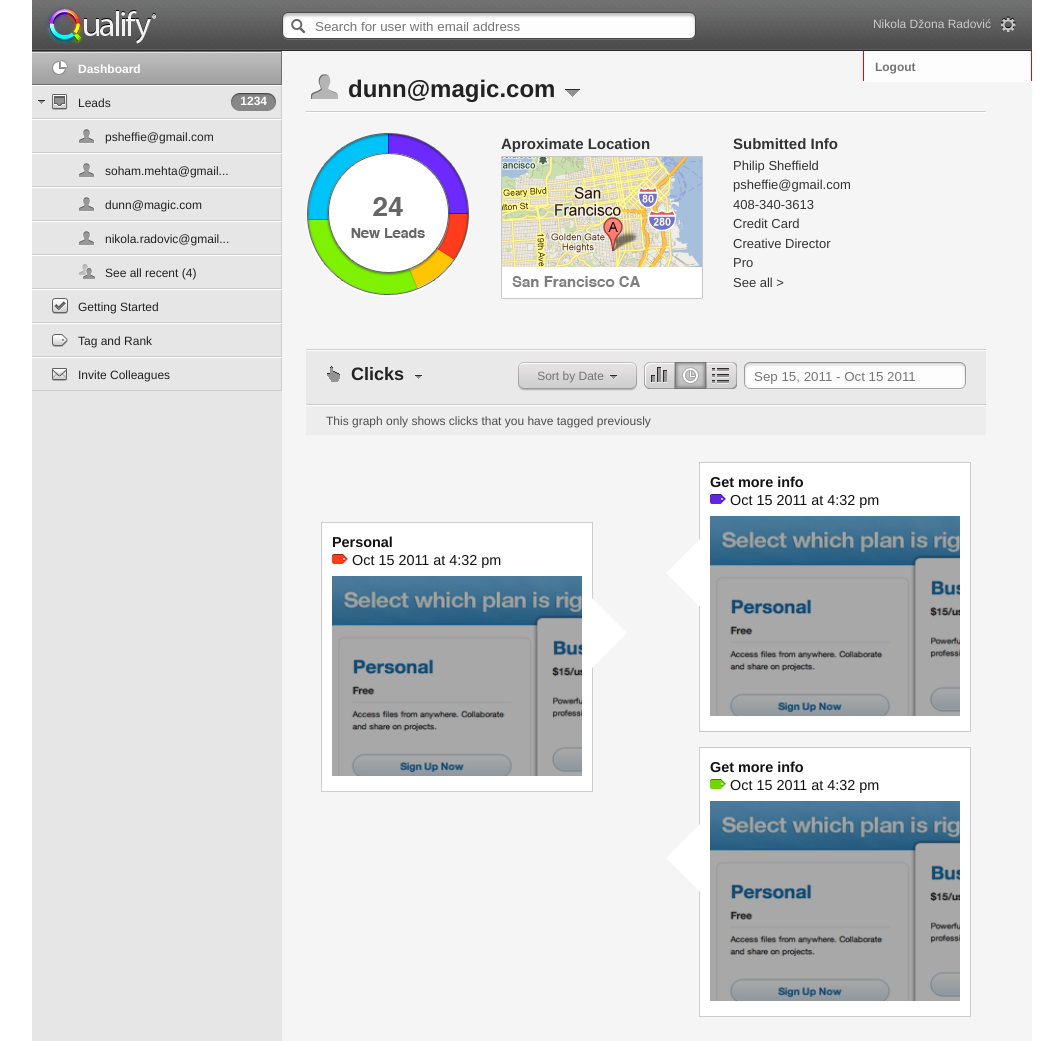
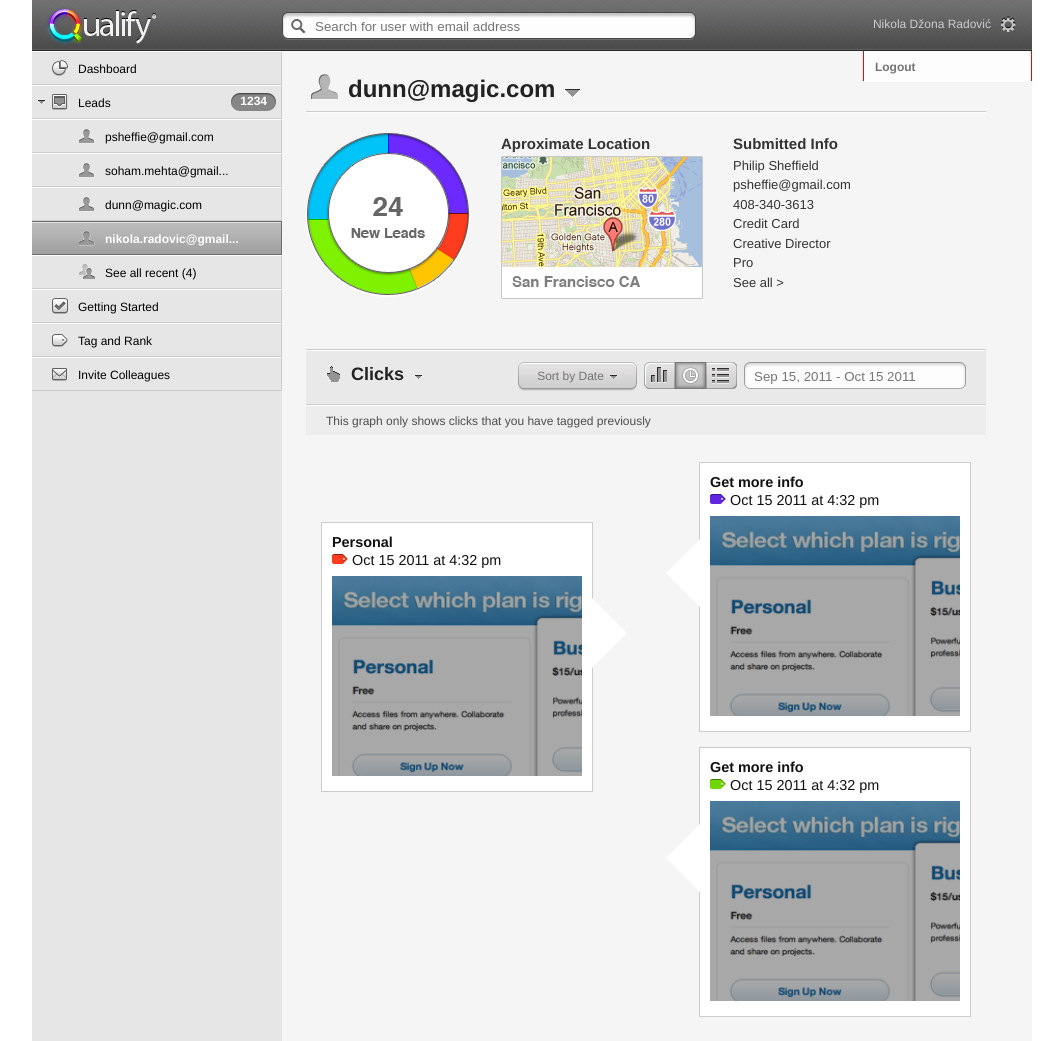
Before and after one commit to vprorok/dzona065, a PHP site: page /leads-timeline.php in a window 1280 px wide. Shown: the top 1041 px of the page, without its empty margins (108-1171 px from the left). Run offline with PHP 8.4, Linux system fonts and the light colour scheme.

Commit message:
added left links to timeline

```diff
--- a/leads-timeline.php
+++ b/leads-timeline.php
@@ -46,16 +46,16 @@
 
             <div class="span-6">
                 <ul>
-                    <li class="dashboard active"><div class="dashboard-icon icon mrgn-icon-1"></div><span class="label">Dashboard</span></li>
-                    <li class="leads"><div class="arrow arrow mrgn-arrow"></div><div class="leads-icon icon mrgn-icon-2"></div><span class="label">Leads</span><div class="num_box"><span>1234</span></div></li>
-                    <li class="leads-email"><div class="leads-email-icon icon mrgn-icon-3"></div><span class="label">psheffie@gmail.com</span></li>
-                    <li class="leads-email"><div class="leads-email-icon icon mrgn-icon-3"></div><span class="label">soham.mehta@gmail...</span></li>
-                    <li class="leads-email"><div class="leads-email-icon icon mrgn-icon-3"></div><span class="label">dunn@magic.com</span></li>
-                    <li class="leads-email"><div class="leads-email-icon icon mrgn-icon-3"></div><span class="label">nikola.radovic@gmail...</span></li>
-                    <li class="leads-more"><div class="leads-more-icon icon mrgn-icon-3"></div><span class="label">See all recent (4)</span></li>
-                    <li class="getting_started"><div class="getting_started-icon icon mrgn-icon-1"></div><span class="label">Getting Started</span></li>
-                    <li class="tag_and_rank"><div class="tag_and_rank-icon icon mrgn-icon-1"></div><span class="label">Tag and Rank</span></li>
-                    <li class="invite_colleagues"><div class="invite_colleagues-icon icon mrgn-icon-1"></div><span class="label">Invite Colleagues</span></li>
+                    <a href="index.php" class="menu-item"><li class="dashboard"><div class="dashboard-icon icon mrgn-icon-1"></div><span class="label">Dashboard</span></li></a>
+                    <a href="leads.php" class="menu-item"><li class="leads"><div class="arrow arrow mrgn-arrow"></div><div class="leads-icon icon mrgn-icon-2"></div><span class="label">Leads</span><div class="num_box"><span>1234</span></div></li></a>
+                    <a href="#" class="menu-item"><li class="leads-email"><div class="leads-email-icon icon mrgn-icon-3"></div><span class="label">psheffie@gmail.com</span></li></a>
+                    <a href="#" class="menu-item"><li class="leads-email"><div class="leads-email-icon icon mrgn-icon-3"></div><span class="label">soham.mehta@gmail...</span></li></a>
+                    <a href="#" class="menu-item"><li class="leads-email"><div class="leads-email-icon icon mrgn-icon-3"></div><span class="label">dunn@magic.com</span></li></a>
+                    <a href="leads-graph.php" class="menu-item"><li class="leads-email active"><div class="leads-email-icon icon mrgn-icon-3"></div><span class="label">nikola.radovic@gmail...</span></li></a>
+                    <a href="#" class="menu-item"><li class="leads-more"><div class="leads-more-icon icon mrgn-icon-3"></div><span class="label">See all recent (4)</span></li></a>
+                    <a href="#" class="menu-item"><li class="getting_started"><div class="getting_started-icon icon mrgn-icon-1"></div><span class="label">Getting Started</span></li></a>
+                    <a href="tag-and-rank.php" class="menu-item"><li class="tag_and_rank"><div class="tag_and_rank-icon icon mrgn-icon-1"></div><span class="label">Tag and Rank</span></li></a>
+                    <a href="#" class="menu-item"><li class="invite_colleagues"><div class="invite_colleagues-icon icon mrgn-icon-1"></div><span class="label">Invite Colleagues</span></li></a>
                 </ul>
             </div>
             <div class="span-19">
```
